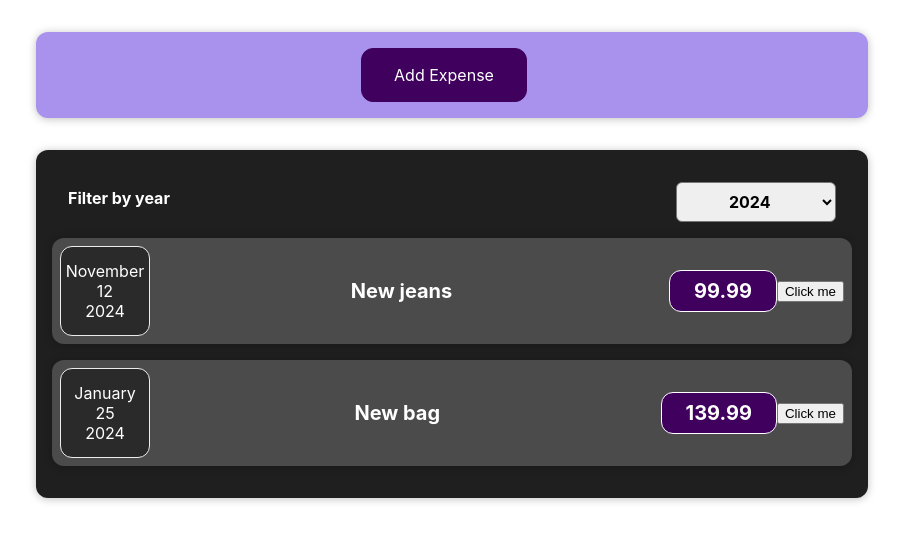
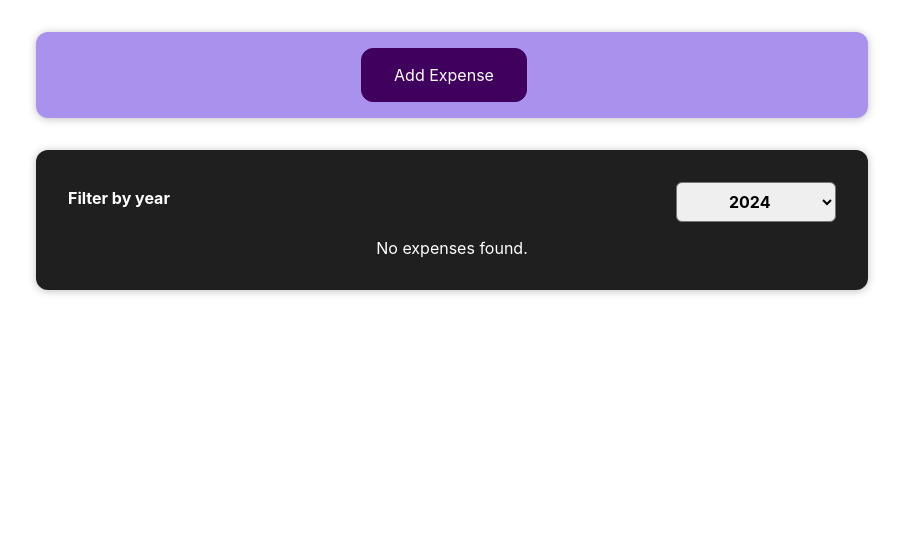
Before and after one commit to Misha2007/expenses, a React (Vite) app: page / in a window 1280 px wide. Shown: the top 542 px of the page, without its empty margins (188-1091 px from the left). Built offline with nearby package versions, Linux system fonts and the light colour scheme.

Commit message:
18. LocalStorage  ja useEffect hooki kasutamine

```diff
--- a/src/App.jsx
+++ b/src/App.jsx
@@ -1,4 +1,4 @@
-import { useState } from "react";
+import { useState, useEffect } from "react";
 import reactLogo from "./assets/react.svg";
 import viteLogo from "/vite.svg";
 import "./App.css";
@@ -26,8 +26,15 @@
   },
 ];
 
-function App() {
-  const [expenses, setExpenses] = useState(DYMMY_EXPENSES);
+const App = () => {
+  const [expenses, setExpenses] = useState(() => {
+    const expensesFromLS = JSON.parse(localStorage.getItem("expenses"));
+    return expensesFromLS || [];
+  });
+
+  useEffect(() => {
+    localStorage.setItem("expenses", JSON.stringify(expenses));
+  }, [expenses]);
 
   const addExpenseHandler = (expense) => {
     setExpenses((prevExpenses) => {
@@ -41,6 +48,6 @@
       <Expenses expenses={expenses} />
     </div>
   );
-}
+};
 
 export default App;
--- a/src/components/Expenses/ExpenseDate.jsx
+++ b/src/components/Expenses/ExpenseDate.jsx
@@ -1,9 +1,9 @@
 import "./ExpenseDate.css";
 
 const ExpenseDate = (props) => {
-  const day = props.date.toLocaleString("en-US", { day: "2-digit" });
-  const month = props.date.toLocaleString("en-US", { month: "long" });
-  const year = props.date.getFullYear();
+  const day = new Date(props.date).toLocaleString("en-US", { day: "2-digit" });
+  const month = new Date(props.date).toLocaleString("en-US", { month: "long" });
+  const year = new Date(props.date).getFullYear();
   return (
     <div className="expense-date">
       <div className="expense-date_month">{month}</div>
--- a/src/components/Expenses/Expenses.jsx
+++ b/src/components/Expenses/Expenses.jsx
@@ -12,9 +12,9 @@
     return setFilteredYear(newYear);
   };
 
-  const filteredExpenses = props.expenses.filter(
-    (expense) => expense.date.getFullYear() === filteredYear
-  );
+  const filteredExpenses = props.expenses.filter((expense) => {
+    return new Date(expense.date).getFullYear() == filteredYear;
+  });
 
   return (
     <Card className="expenses">
```
